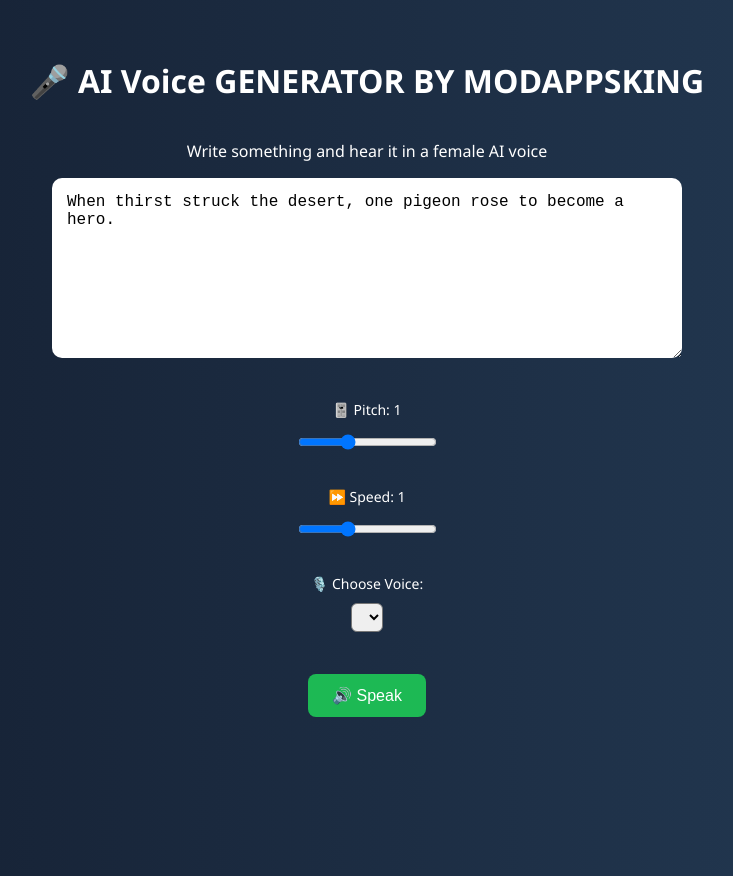
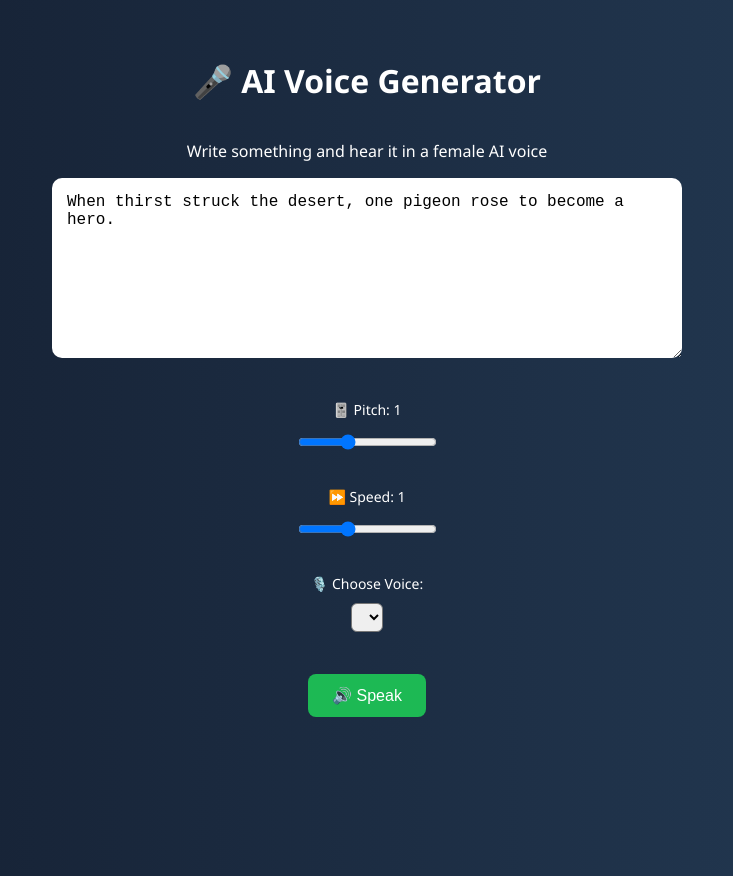
Before and after one commit to R0Y4L-KING/Voice, a plain HTML site: page index.html in a window 1280 px wide. Shown: the whole page, without its empty margins (273-1006 px from the left). Drawn offline with Linux system fonts and the light colour scheme.

Commit message:
Add files via upload

```diff
--- a/index.html
+++ b/index.html
@@ -48,7 +48,7 @@
   </style>
 </head>
 <body>
-  <h1>🎤 AI Voice GENERATOR BY MODAPPSKING </h1>
+  <h1>🎤 AI Voice Generator</h1>
   <p>Write something and hear it in a female AI voice</p>
 
   <textarea id="text" placeholder="Type your story or dialogue here...">When thirst struck the desert, one pigeon rose to become a hero.</textarea><br>
```
